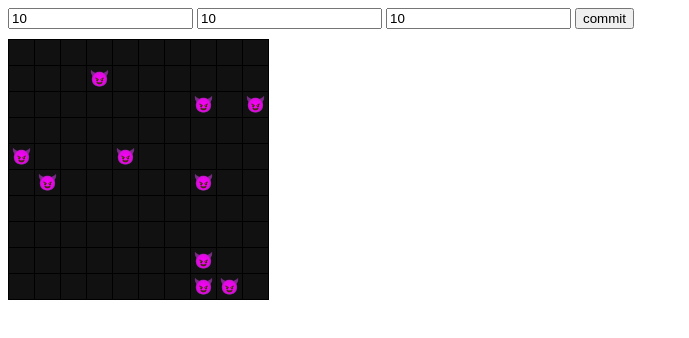
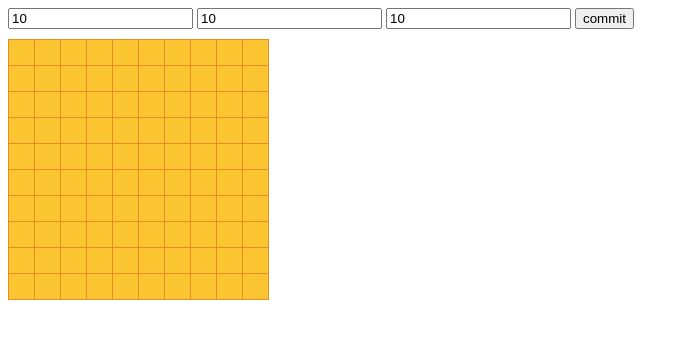
Before and after one commit to KIMJUNSICK/mineSweeper, a plain HTML site: page index.html in a window 1280 px wide. Both pictures are taken after a click on the button "commit". Shown: the whole page, without its empty margins (0-689 px from the left). Drawn offline with Linux system fonts and the light colour scheme.

Commit message:
마무리

```diff
--- a/index.css
+++ b/index.css
@@ -1,11 +1,11 @@
 td {
-  border: 1px solid black;
+  border: 1px solid #e58e26;
   width: 23px;
   height: 23px;
   text-align: center;
   font-family: -apple-system, BlinkMacSystemFont, "Segoe UI", Roboto, Oxygen,
     Ubuntu, Cantarell, "Open Sans", "Helvetica Neue", sans-serif;
-  background-color: #111;
+  background-color: #fbc531;
 }
 
 table {
@@ -14,7 +14,10 @@ table {
 }
 
 .opened {
-  background-color: white;
+  background-color: #fad390;
+}
+
+.mine {
 }
 
 .result {
--- a/index.js
+++ b/index.js
@@ -52,7 +52,6 @@ const makeTable = (row, column) => {
         }
         event.currentTarget.classList.add("opened");
         openTd += 1;
-        console.log(openTd);
 
         if (DATASET[whatRow][whatColumn] === "😈") {
           event.currentTarget.textContent = "💣";
@@ -156,7 +155,8 @@ const makeMine = (suffleValue, column) => {
   for (k = 0; k < suffleValue.length; k += 1) {
     let positionRow = Math.floor(suffleValue[k] / column);
     let positionColumn = suffleValue[k] % column;
-    table.children[positionRow].children[positionColumn].textContent = "😈";
+    // table.children[positionRow].children[positionColumn].textContent = "😈";
+    table.children[positionRow].children[positionColumn].classList.add("mine");
     DATASET[positionRow][positionColumn] = "😈";
   }
 };
```
